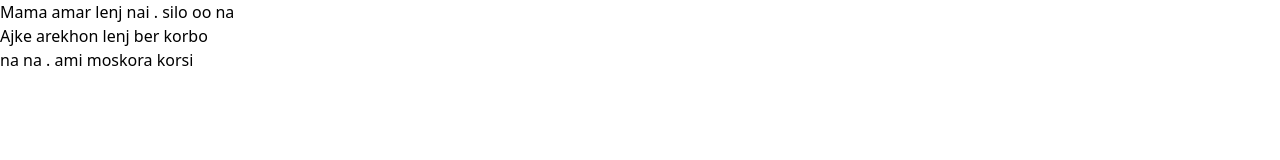
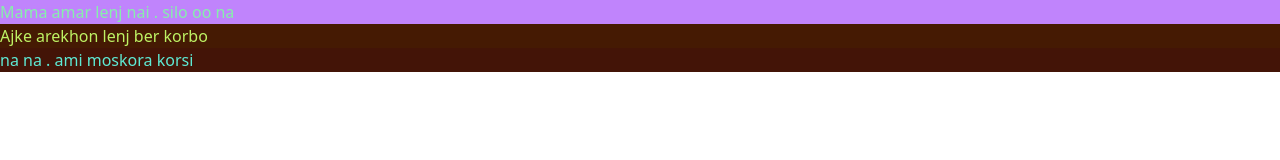
Before and after one commit to shafiqulislamsagor/module-11, a plain HTML site: page index.html in a window 1280 px wide. Drawn offline with nearby package versions, Linux system fonts and the light colour scheme.

Commit message:
module 12-1

```diff
--- a/index.html
+++ b/index.html
@@ -7,8 +7,8 @@
     <script src="https://cdn.tailwindcss.com"></script>
 </head>
 <body>
-    <h1>Mama amar lenj nai . silo oo na</h1>
-    <h3>Ajke arekhon lenj ber korbo</h3>
-    <p>na na . ami moskora korsi</p>
+    <h1 class="bg-purple-400 text-green-300">Mama amar lenj nai . silo oo na</h1>
+    <h3 class="text-lime-300 bg-amber-950	">Ajke arekhon lenj ber korbo</h3>
+    <p class="text-teal-300 bg-orange-950	">na na . ami moskora korsi</p>
 </body>
 </html>
```
